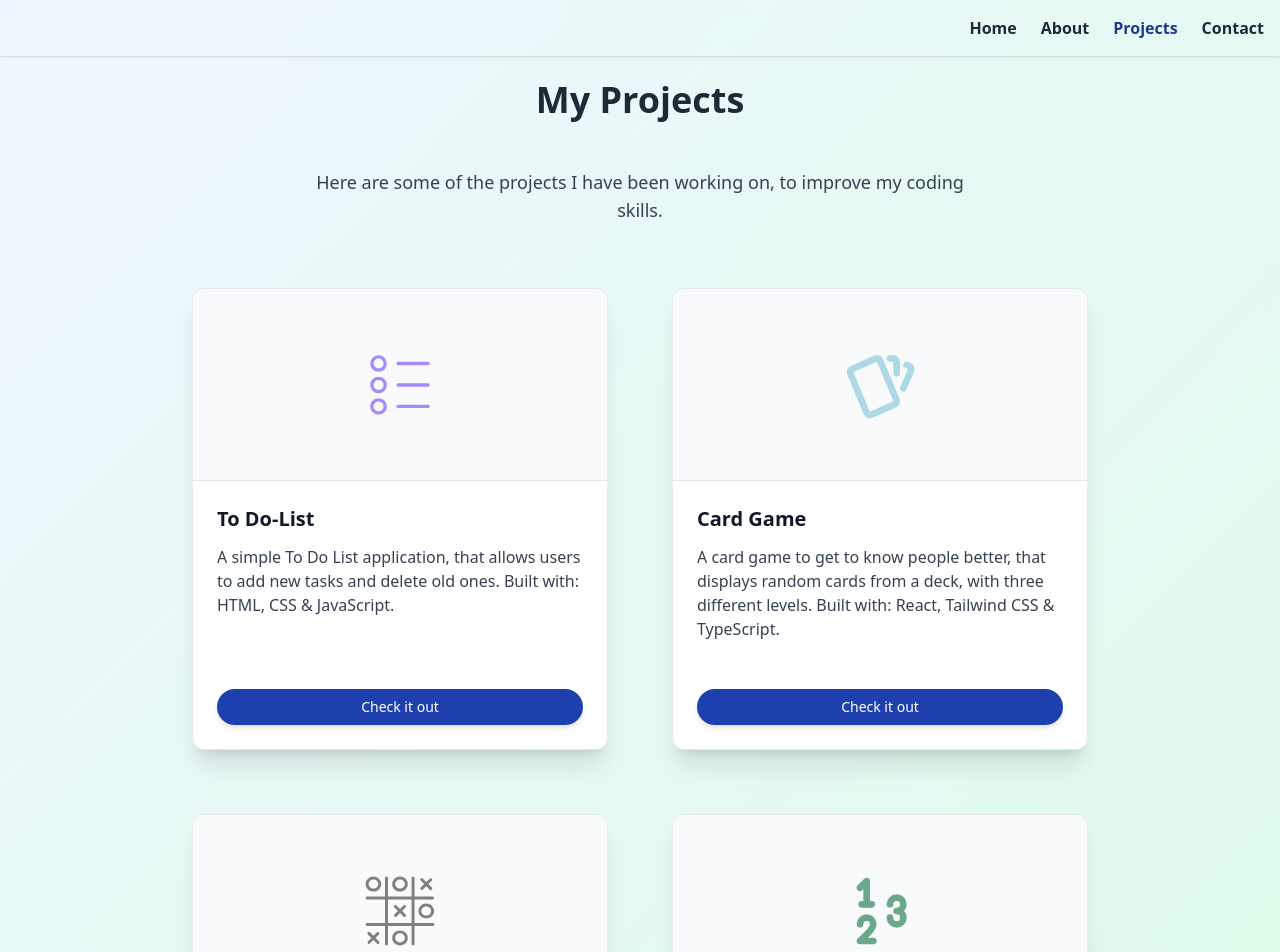
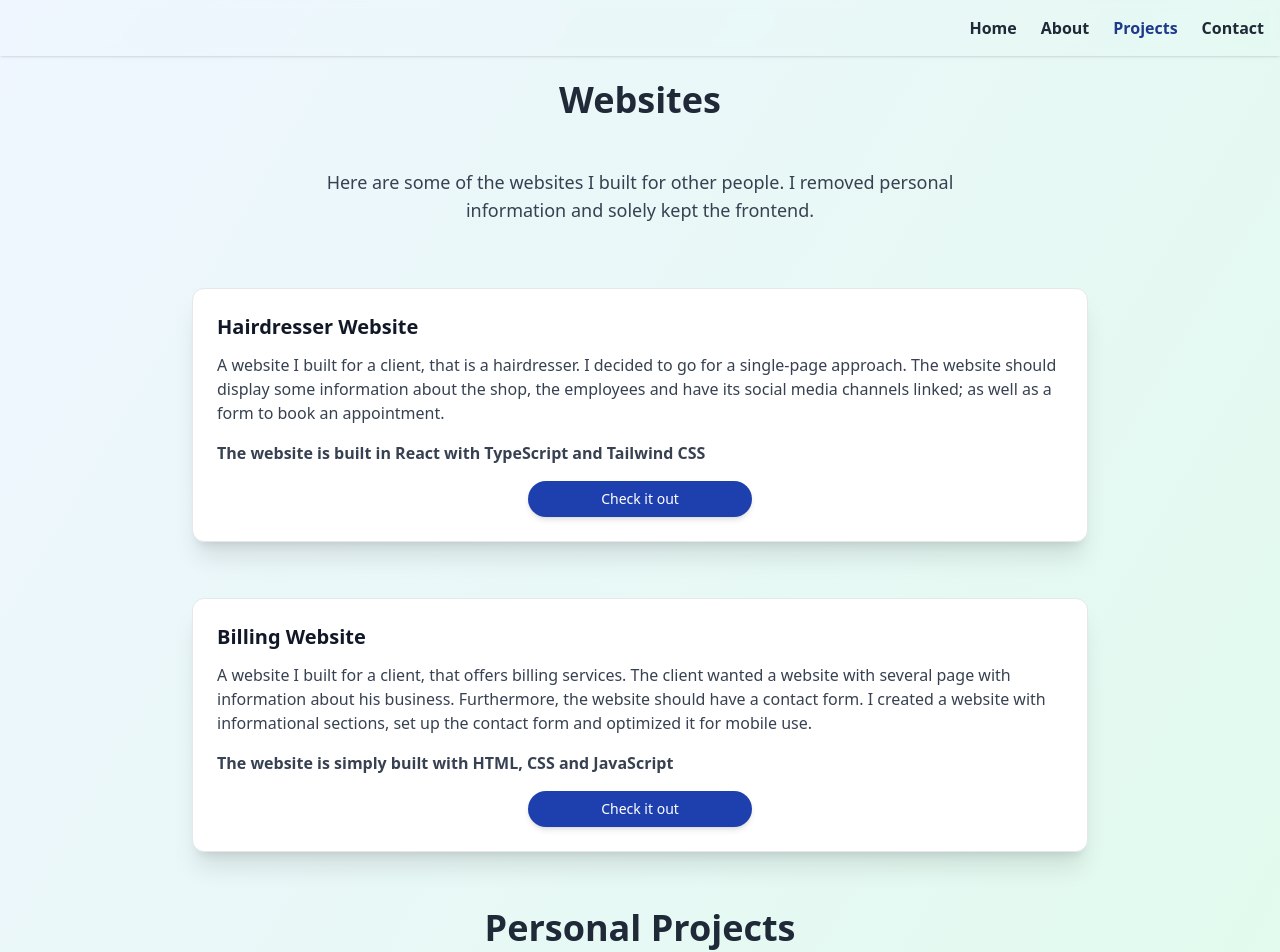
Before and after one commit to PaulyBe/my-portfolio, a React (Vite) app: page /my-portfolio/projects in a window 1280 px wide. Shown: the top 952 px of the page. Built offline with nearby package versions, Linux system fonts and the light colour scheme.

Commit message:
Projects Update

```diff
--- a/src/pages/Projects.tsx
+++ b/src/pages/Projects.tsx
@@ -15,14 +15,14 @@ const projectsData: Project[] = [
   {
     id: 1,
     title: 'To Do-List',
-    description: 'A simple To Do List application, that allows users to add new tasks and delete old ones. Built with: HTML, CSS & JavaScript.',
+    description: 'A simple To Do List application, that allows users to add new tasks and delete old ones. Built with: HTML, CSS & JavaScript',
     icon: <CiCircleList size={80} color="#A78BFA" />,
     demoLink: 'https://paulybe.github.io/todolist/',
   },
   {
     id: 2,
     title: 'Card Game',
-    description: 'A card game to get to know people better, that displays random cards from a deck, with three different levels. Built with: React, Tailwind CSS & TypeScript.',
+    description: 'A card game to get to know people better, that displays random cards from a deck, with three different levels. Built with: React, Tailwind CSS & TypeScript',
     icon: <TbCards size={80} color="lightblue" />,
     demoLink: 'https://1000questions.site/',
   },
@@ -47,13 +47,62 @@ const Contact = () => {
     <section className="min-h-screen flex items-center justify-center bg-gradient-to-br from-blue-50 to-green-100 pt-30 pb-16 px-4 sm:px-6 lg:px-8 pt-20">
       <div className="max-w-6xl mx-auto">
         <h2 className="text-4xl font-extrabold text-center text-gray-800 mb-12">
-          My Projects
+          Websites
         </h2>
+        <p className="text-lg text-gray-700 text-center max-w-2xl mx-auto mb-16">
+          Here are some of the websites I built for other people. I removed personal information and solely kept the frontend.
+        </p>
 
+        <div className="max-w-4xl mx-auto grid grid-cols-1 gap-16 pb-14">
+          <div className="bg-white rounded-xl shadow-xl border border-gray-200 overflow-hidden
+                         transform transition-transform duration-300 hover:scale-105 hover:shadow-2xl flex flex-col">
+              <div className="p-6 flex flex-col flex-1">
+                <h3 className="text-xl font-bold text-gray-900 mb-3">Hairdresser Website</h3>
+                <p className="text-gray-700 text-base mb-4">A website I built for a client, that is a hairdresser. I decided to go for a single-page approach. The website should display some information about the shop, the employees and have its social media channels linked; as well as a form to book an appointment.</p>
+                <p className="text-gray-700 text-base mb-4 font-bold">The website is built in React with TypeScript and Tailwind CSS</p>
+                <div className="text-center">
+                <a
+                      href="https://paulybe.github.io/hairdresser_website/"
+                      target="_blank"
+                      rel="noopener noreferrer"
+                      className="inline-flex items-center w-56 min-w-min px-4 py-2 bg-blue-800 text-white text-sm font-medium rounded-full
+                                 hover:bg-blue-700 transition-colors duration-200 shadow-md justify-center"
+                    >
+                      Check it out
+                    </a>
+                </div>
+              </div>
+          </div>
+        </div>
+
+        <div className="max-w-4xl mx-auto grid grid-cols-1 gap-16 pb-14">
+          <div className="bg-white rounded-xl shadow-xl border border-gray-200 overflow-hidden
+                         transform transition-transform duration-300 hover:scale-105 hover:shadow-2xl flex flex-col">
+              <div className="p-6 flex flex-col flex-1">
+                <h3 className="text-xl font-bold text-gray-900 mb-3">Billing Website</h3>
+                <p className="text-gray-700 text-base mb-4">A website I built for a client, that offers billing services. The client wanted a website with several page with information about his business. Furthermore, the website should have a contact form. I created a website with informational sections, set up the contact form and optimized it for mobile use.</p>
+                <p className="text-gray-700 text-base mb-4 font-bold">The website is simply built with HTML, CSS and JavaScript</p>
+                <div className="text-center">
+                <a
+                      href="https://paulybe.github.io/billing_website/"
+                      target="_blank"
+                      rel="noopener noreferrer"
+                      className="inline-flex items-center w-56 min-w-min px-4 py-2 bg-blue-800 text-white text-sm font-medium rounded-full
+                                 hover:bg-blue-700 transition-colors duration-200 shadow-md justify-center"
+                    >
+                      Check it out
+                    </a>
+                </div>
+              </div>
+          </div>
+        </div>
+
+        <h2 className="text-4xl font-extrabold text-center text-gray-800 mb-12">
+          Personal Projects
+        </h2>
         <p className="text-lg text-gray-700 text-center max-w-2xl mx-auto mb-16">
           Here are some of the projects I have been working on, to improve my coding skills.
         </p>
-
         <div className="max-w-4xl mx-auto grid grid-cols-1 md:grid-cols-2 lg:grid-cols-2 gap-16">
           {projectsData.map((project) => (
             <div
@@ -69,7 +118,7 @@ const Contact = () => {
                     src={project.imageUrl}
                     alt={project.title}
                     className="h-24"
-                    onError={(e) => { e.currentTarget.src = 'https://placehold.co/400x300/CCCCCC/000000?text=Bild+nicht+gefunden'; }}
+                    onError={(e) => { e.currentTarget.src = 'https://placehold.co/400x300/CCCCCC/000000?text=Picture+not+found'; }}
                   />
                 ) : null}
               </div>
```
